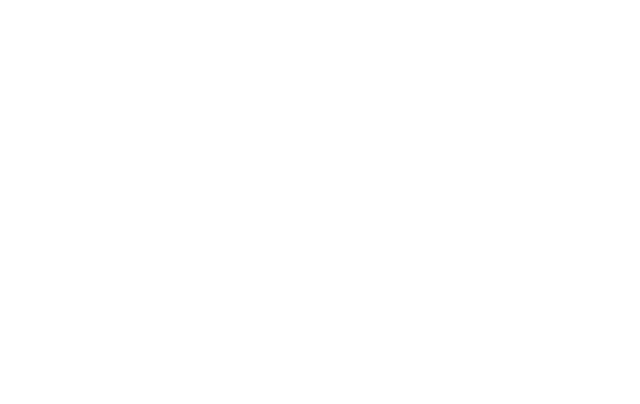
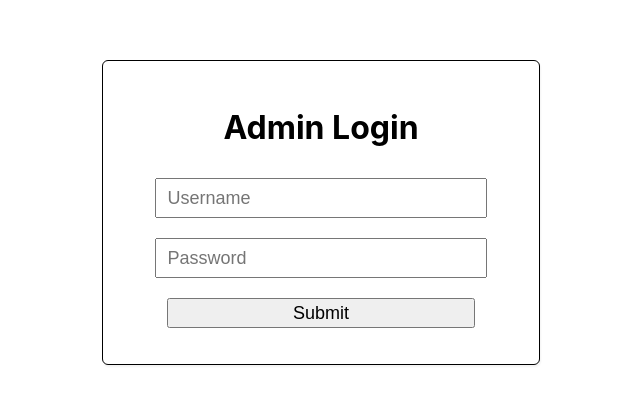
Before and after one commit to AnasRRaza/patients-tracker, a React (Create React App) app: page /admin in a window 1280 px wide. Before the commit this address had no page. Shown: the top 404 px of the page, without its empty margins (319-959 px from the left). Built offline with nearby package versions, Linux system fonts and the light colour scheme.

Commit message:
create admin route

```diff
--- a/src/routes/index.jsx
+++ b/src/routes/index.jsx
@@ -1,5 +1,6 @@
 import React from "react";
 import { Route, Routes } from "react-router";
+import AdminLogin from "../screens/AdminLogin";
 import Login from "../screens/Login";
 import PatientDetails from "../screens/PatientDetails";
 import PatientsList from "../screens/PatientsList";
@@ -12,10 +13,11 @@ const Routing = () => {
     <Routes>
       <Route path="/" element={<Signup />} />
       <Route path="/login" element={<Login />} />
+      <Route path="/admin" element={<AdminLogin />} />
       <Route path="/patientDetails/:id" element={<PatientDetails />} />
       <Route path="/register/:id" element={<RegisterPatient />} />
       <Route path="lists" element={<PatientsList />} />
-      <Route path="SinglePatient" element={<SinglePatient />} />
+      <Route path="search" element={<SinglePatient />} />
     </Routes>
   );
 };
--- /dev/null
+++ b/src/screens/AdminLogin.jsx
@@ -0,0 +1,58 @@
+import React, { useState } from "react";
+import Button from "../components/Button";
+import Input from "../components/Input";
+import { useNavigate } from "react-router";
+
+const AdminLogin = () => {
+  const navigate = useNavigate();
+  const [admin, setAdmin] = useState({
+    username: "",
+    password: "",
+  });
+
+  const handleSubmit = (e) => {
+    e.preventDefault();
+    if (admin.username === "admin" && admin.password === "admin") {
+      setAdmin({
+        username: "",
+        password: "",
+      });
+      navigate("/lists");
+    }
+  };
+
+  return (
+    <div className="form">
+      <h1>Admin Login</h1>
+      <form onSubmit={handleSubmit}>
+        <Input
+          type="name"
+          placeholder="Username"
+          required={true}
+          value={admin.username}
+          onChange={(value) => {
+            setAdmin((prev) => ({
+              ...prev,
+              username: value,
+            }));
+          }}
+        />
+        <Input
+          type="password"
+          placeholder="Password"
+          required={true}
+          value={admin.password}
+          onChange={(value) => {
+            setAdmin((prev) => ({
+              ...prev,
+              password: value,
+            }));
+          }}
+        />
+        <Button title="Submit" />
+      </form>
+    </div>
+  );
+};
+
+export default AdminLogin;
--- a/src/screens/PatientsList.jsx
+++ b/src/screens/PatientsList.jsx
@@ -24,9 +24,17 @@ const PatientsList = () => {
   return (
     <div className="patientsList">
       <h1>Patients Lists</h1>
-      {patients?.map((patient) => {
+      <button
+        onClick={() => {
+          navigate("/search");
+        }}
+        style={{ padding: "10px", margin: "10px", fontSize: "20px" }}
+      >
+        Search Patients
+      </button>
+      {patients?.map((patient, ind) => {
         return (
-          <div className="patientDetail" key={patient.name + patient.age}>
+          <div className="patientDetail" key={ind}>
             <p>
               Patient Name: <b> {patient.name}</b>
             </p>
@@ -42,14 +50,13 @@ const PatientsList = () => {
           </div>
         );
       })}
-      <button
+
+      {/* <Button
+        title="Search Patient"
         onClick={() => {
-          navigate("/");
+          navigate("/search");
         }}
-        style={{ padding: "10px", margin: "10px", fontSize: "20px" }}
-      >
-        Register New Patient
-      </button>
+      /> */}
     </div>
   );
 };
--- a/src/screens/RegisterPatient.jsx
+++ b/src/screens/RegisterPatient.jsx
@@ -1,15 +1,14 @@
 import React, { useState } from "react";
 import { collection, addDoc } from "firebase/firestore";
-import Button from "../components/Button";
 import Input from "../components/Input";
 import { useNavigate, useParams } from "react-router";
 import { db } from "../firebase";
-import InputImage from "../components/InputImage";
+// import InputImage from "../components/InputImage";
 
 const RegisterPatient = () => {
   const { id } = useParams();
   const navigate = useNavigate();
-  const [image, setImage] = useState(null);
+  // const [image, setImage] = useState(null);
   const [patientDetail, setPatientDetail] = useState({
     name: "",
     age: 0,
@@ -20,10 +19,10 @@ const RegisterPatient = () => {
 
   const handleSubmit = async (e) => {
     e.preventDefault();
-    const details = { patientDetail, ...image };
-    console.log(image);
+    // const details = { patientDetail, ...image };
+    // console.log(image);
     try {
-      const docRef = await addDoc(collection(db, "patients"), details);
+      const docRef = await addDoc(collection(db, "patients"), patientDetail);
       console.log("Document written with ID: ", docRef.id);
     } catch (e) {
       console.error("Error adding document: ", e);
@@ -79,7 +78,7 @@ const RegisterPatient = () => {
             }));
           }}
         />
-        <InputImage
+        {/* <InputImage
           title="Select Image:"
           value={image}
           onChange={(files) => {
@@ -89,7 +88,7 @@ const RegisterPatient = () => {
               setImage(null);
             }
           }}
-        />
+        /> */}
         <Input
           required={true}
           type="date"
@@ -103,23 +102,6 @@ const RegisterPatient = () => {
         />
         <Input type="submit" />
       </form>
-      OR
-      <br />
-      <Button
-        title="See All Patients"
-        onClick={() => {
-          navigate("/lists");
-        }}
-      />
-      <br />
-      OR
-      <br />
-      <Button
-        title="Search Patient"
-        onClick={() => {
-          navigate("/SinglePatient");
-        }}
-      />
     </div>
   );
 };
--- a/src/screens/Signup.jsx
+++ b/src/screens/Signup.jsx
@@ -65,6 +65,13 @@ const Signup = () => {
           navigate("/login");
         }}
       />
+      <p>Or</p>
+      <Button
+        title="Admin Sign In"
+        onClick={() => {
+          navigate("/admin");
+        }}
+      />
     </div>
   );
 };
--- a/src/screens/SinglePatient.jsx
+++ b/src/screens/SinglePatient.jsx
@@ -1,8 +1,11 @@
 import { collection, onSnapshot } from "firebase/firestore";
 import React, { useEffect, useState } from "react";
+import { useNavigate } from "react-router";
 import { db } from "../firebase";
 
 const SinglePatient = () => {
+  const navigate = useNavigate();
+
   const [searchPatient, setSearchPatient] = useState("");
   const [searchPatientByDate, setSearchPatientByDate] = useState("");
   const [filteredPatients, setFilteredPatients] = useState(null);
@@ -28,11 +31,11 @@ const SinglePatient = () => {
     const search = patients.filter((ele) => {
       return ele.name.toLowerCase() === searchPatient.toLowerCase();
     });
-
     if (search.length) {
       setFilteredPatients(search);
     } else {
       setFilteredPatients("");
+      setFilteredPatientsByDate("");
       setNotFound("Patient not found");
     }
   };
@@ -45,13 +48,15 @@ const SinglePatient = () => {
       setFilteredPatientsByDate(search);
     } else {
       setFilteredPatientsByDate("");
+      setFilteredPatients("");
       setNotFoundDate("Patient not found");
     }
   };
 
   return (
     <div className="singlePatient">
-      <h1>Search Patient</h1>
+      <h1>Search Patients</h1>
+      <h2>By Name</h2>
       <div>
         <input
           type="text"
@@ -78,6 +83,7 @@ const SinglePatient = () => {
         <br />
       </div>
       <br />
+      <h2>By Date</h2>
       <div>
         <input
           type="date"
@@ -153,6 +159,14 @@ const SinglePatient = () => {
       ) : (
         <h3>{notFoundDate}</h3>
       )}
+      <button
+        onClick={() => {
+          navigate("/lists");
+        }}
+        style={{ padding: "10px", fontSize: "20px" }}
+      >
+        See all Patients
+      </button>
     </div>
   );
 };
```
Also changed, not shown: src/firebase.js (line endings or trailing spaces).
